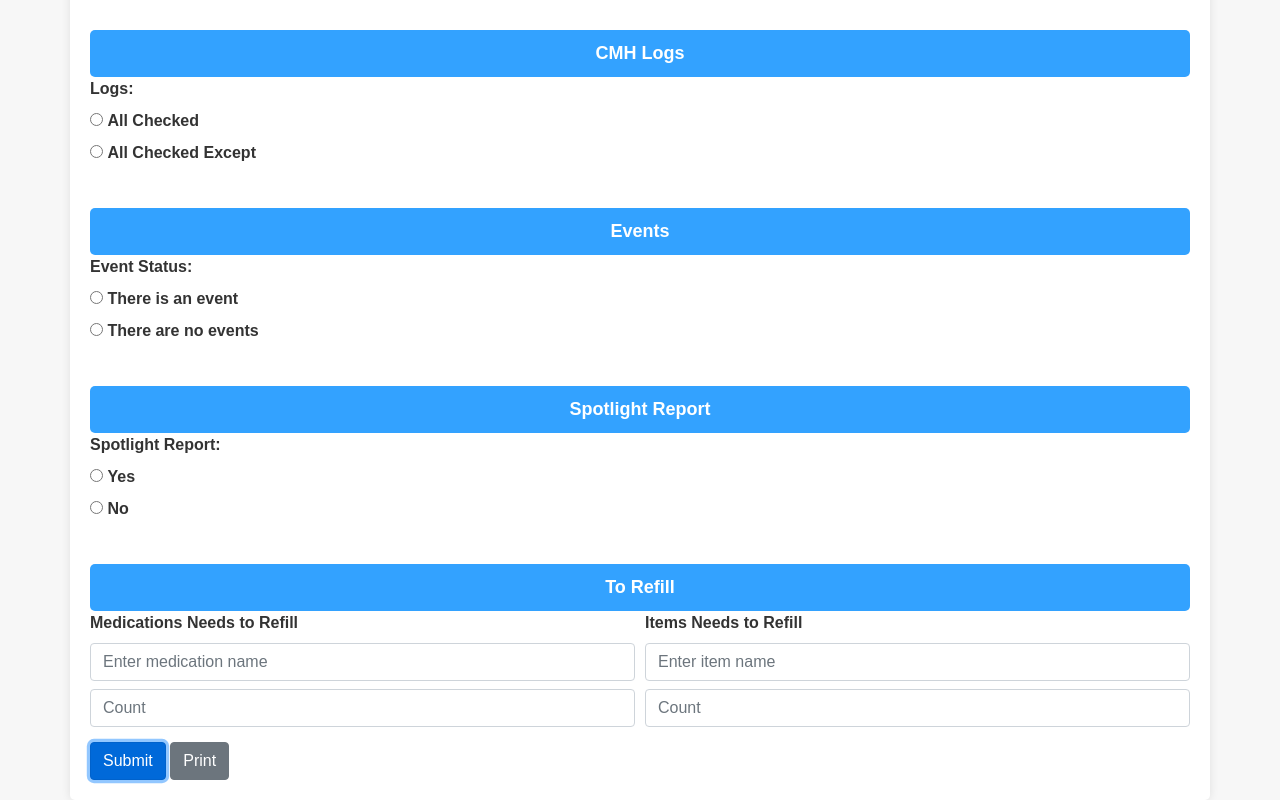
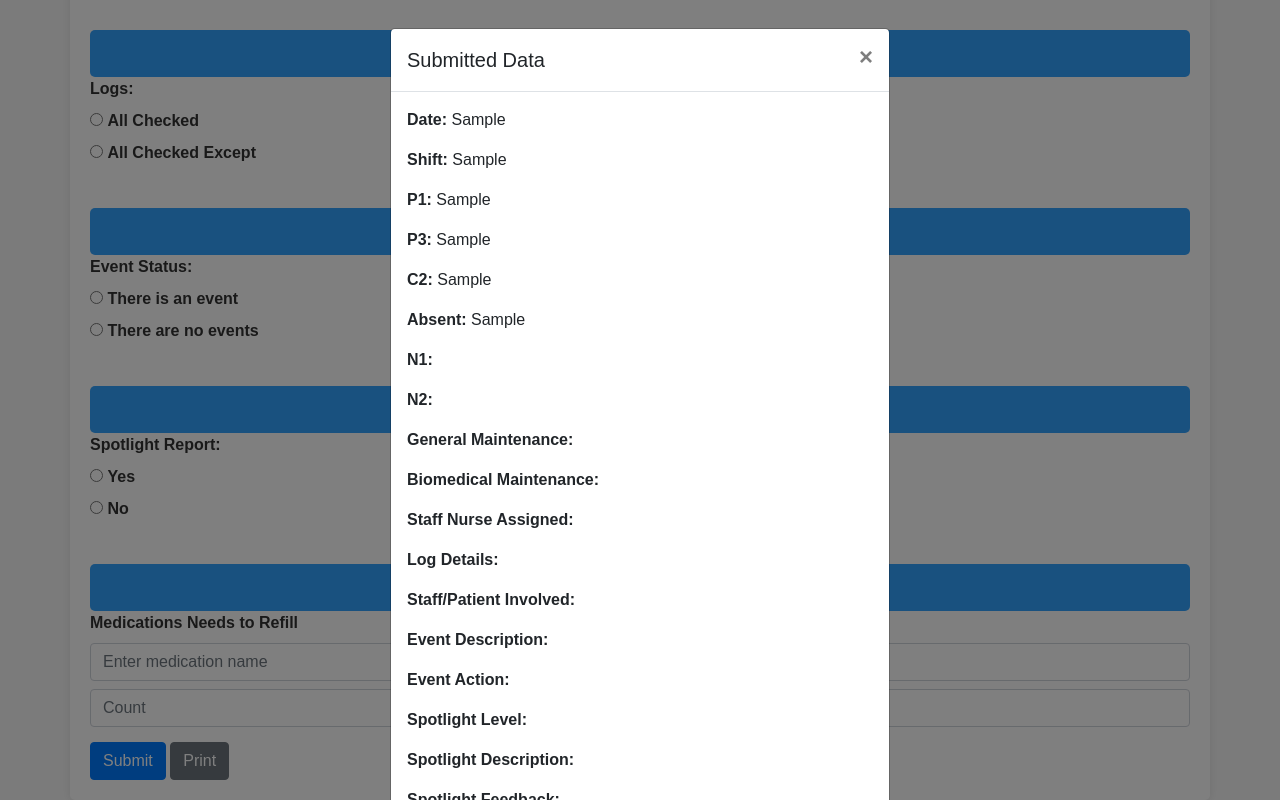
Before and after one commit to KLAI0I/chargenursereport, a plain HTML site: page index.html in a window 1280 px wide. Both pictures are taken after typing "Sample", "Sample", "Sample", "Sample", "Sample", "Sample" into the empty fields and a click on the button "Submit". Shown: the part 1340-2140 px from the top of the page. Drawn offline with nearby package versions, Linux system fonts and the light colour scheme.

Commit message:
Update index.html

```diff
--- a/index.html
+++ b/index.html
@@ -355,7 +355,7 @@
     }
 
     function submitData() {
-        let modalBody =
+        let modalBody = `
             <p><strong>Date:</strong> ${document.getElementById('date').value}</p>
             <p><strong>Shift:</strong> ${document.getElementById('shift').value}</p>
             <p><strong>P1:</strong> ${document.getElementById('p1').value}</p>
@@ -377,7 +377,7 @@
             <p><strong>Spotlight Status:</strong> ${document.getElementById('spotlightStatus').value}</p>
             <p><strong>Medications to Refill:</strong> ${document.getElementById('medicationsToRefill').value} (Count: ${document.getElementById('medicationsCount').value})</p>
             <p><strong>Items to Refill:</strong> ${document.getElementById('itemsToRefill').value} (Count: ${document.getElementById('itemsCount').value})</p>
-        ;
+        `;
         document.getElementById('modalBody').innerHTML = modalBody;
         $('#dataModal').modal('show');
     }
```
